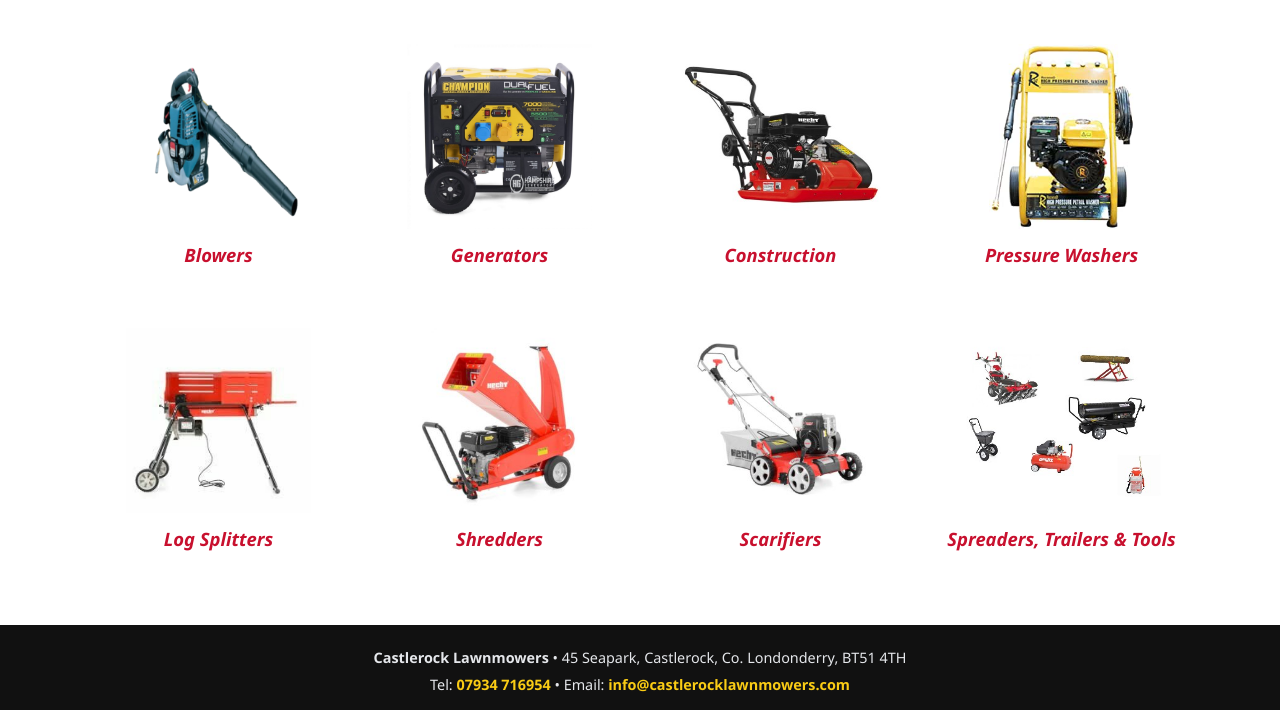
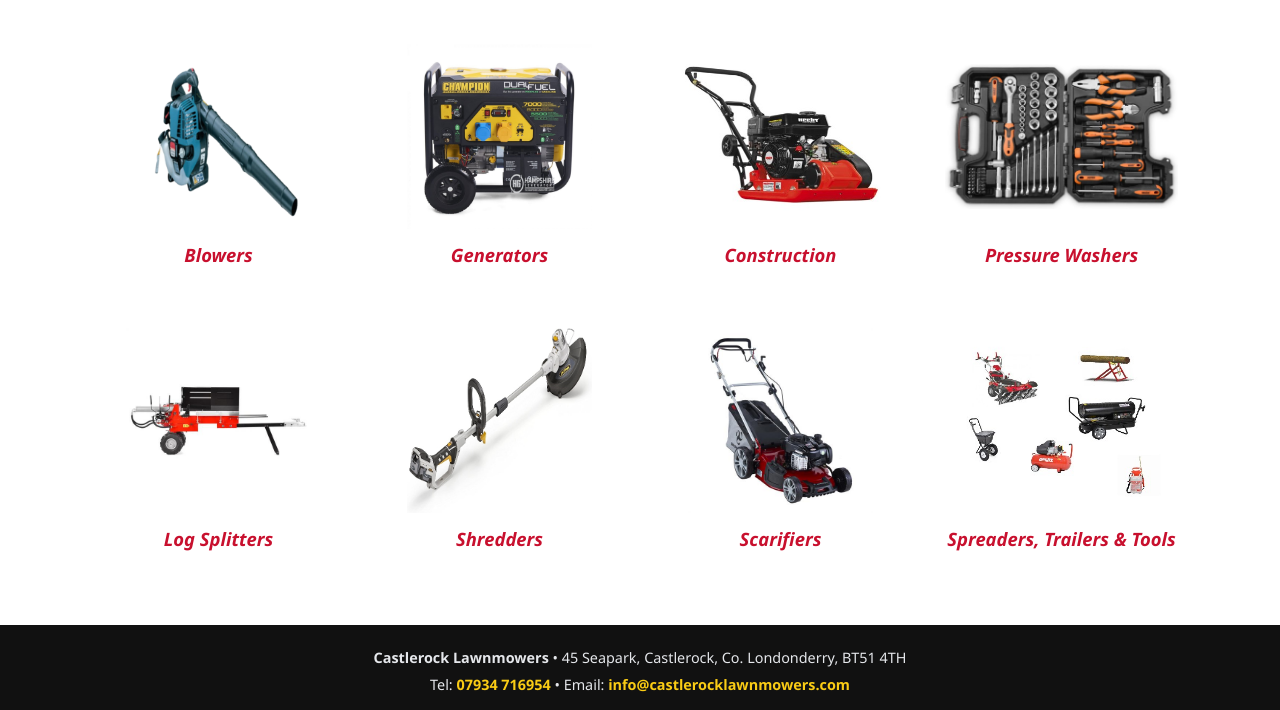
Before and after one commit to CastlerockLawnmowers/CastlerockLawnmowers, a plain HTML site: page index.html in a window 1280 px wide. Shown: the part 502-1212 px from the top of the page. Drawn offline with Linux system fonts and the light colour scheme.

Commit message:
Update index.html

```diff
--- a/index.html
+++ b/index.html
@@ -244,20 +244,20 @@
         <div class="cat-title">Construction</div>
       </a>
       <a class="cat-card" href="machinery.html?cat=pressure-washers">
-        <div class="cat-img-box"><img src="images/Pressure Washer.jpg" alt="Pressure Washers"></div>
+        <div class="cat-img-box"><img src="images/61lRHWejGoL._AC_SL1000_.jpg" alt="Pressure Washers"></div>
         <div class="cat-title">Pressure Washers</div>
       </a>
 
-      <a class="cat-card" href="equipment.html?cat=splitters">
-        <div class="cat-img-box"><img src="images/Log-splitter.jpg" alt="Log Splitters"></div>
+      <a class="cat-card" href="equipment.html?cat=log-splitters">
+        <div class="cat-img-box"><img src="images/10790.jpg" alt="Log Splitters"></div>
         <div class="cat-title">Log Splitters</div>
       </a>
       <a class="cat-card" href="equipment.html?cat=shredders">
-        <div class="cat-img-box"><img src="images/Shredder.jpg" alt="Shredders"></div>
+        <div class="cat-img-box"><img src="images/61raHKnCGYL._AC_SL1500_-1.jpg" alt="Shredders"></div>
         <div class="cat-title">Shredders</div>
       </a>
       <a class="cat-card" href="equipment.html?cat=scarifiers">
-        <div class="cat-img-box"><img src="images/Scarafier.jpg" alt="Scarifiers"></div>
+        <div class="cat-img-box"><img src="images/image_anysize.jpg" alt="Scarifiers"></div>
         <div class="cat-title">Scarifiers</div>
       </a>
       <a class="cat-card" href="equipment.html?cat=tools">
```
